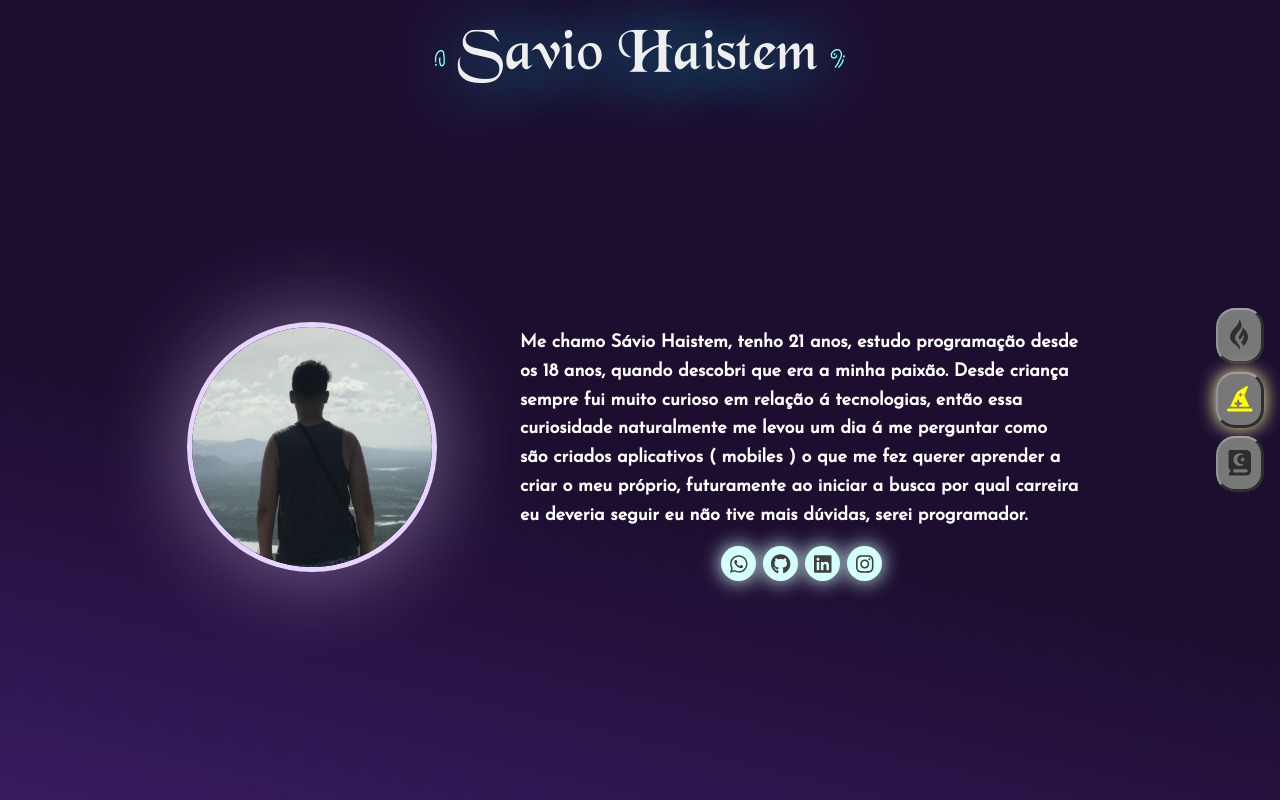
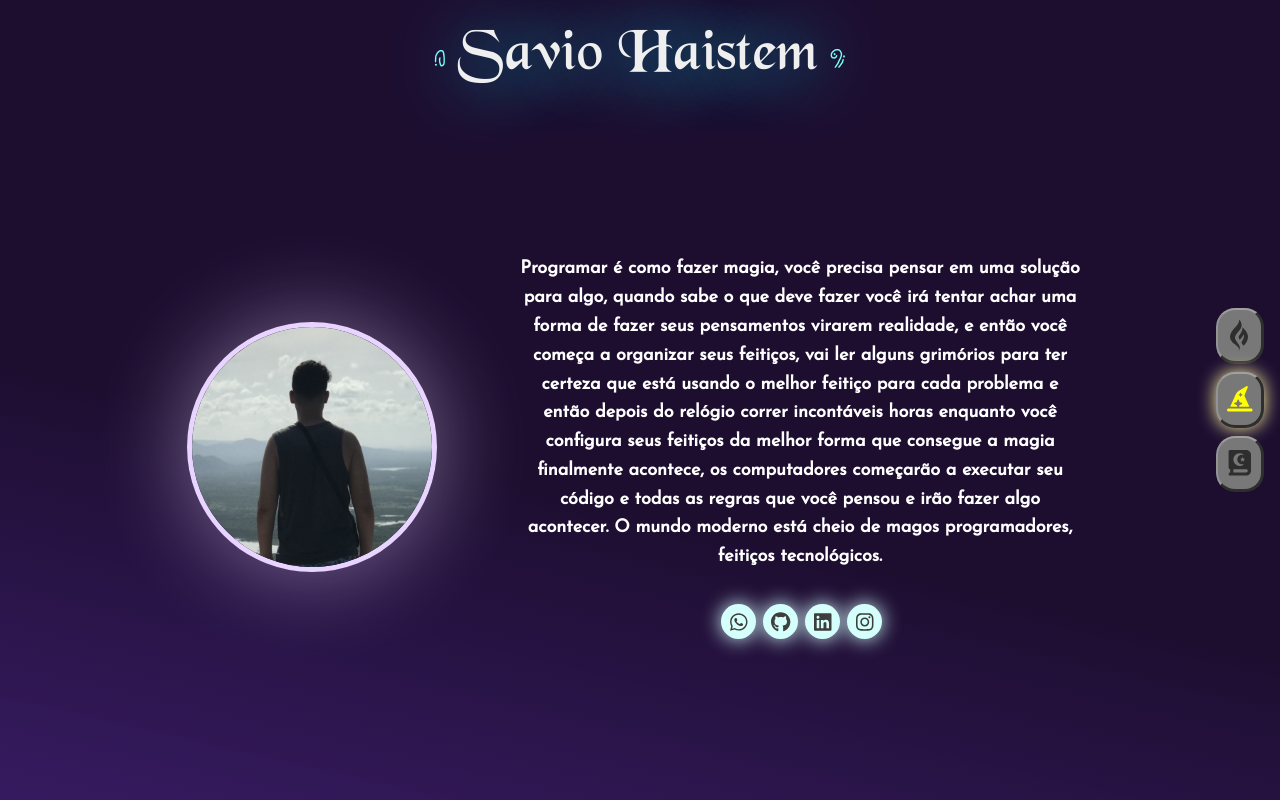
Before and after one commit to SavioHaistem/Portifolio, a Vue app: page / in a window 1280 px wide. Both pictures are taken after a click on the button 1240 px from the left and 400 px from the top of the page. Built offline with nearby package versions, Linux system fonts and the light colour scheme.

Commit message:
feat: descriptions changed

```diff
--- a/src/About.vue
+++ b/src/About.vue
@@ -23,12 +23,14 @@ export default {
       </div>
       <div class="description-body">
         <h5 class="description">
-          Me chamo Sávio Haistem, tenho 21 anos, estudo programação desde os 18 anos, quando
-          descobri que era a minha paixão. Desde criança sempre fui muito curioso em relação á
-          tecnologias, então essa curiosidade naturalmente me levou um dia á me perguntar como são
-          criados aplicativos ( mobiles ) o que me fez querer aprender a criar o meu próprio,
-          futuramente ao iniciar a busca por qual carreira eu deveria seguir eu não tive mais
-          dúvidas, serei programador.
+          Programar é como fazer magia, você precisa pensar em uma solução para algo, quando sabe o
+          que deve fazer você irá tentar achar uma forma de fazer seus pensamentos virarem
+          realidade, e então você começa a organizar seus feitiços, vai ler alguns grimórios para
+          ter certeza que está usando o melhor feitiço para cada problema e então depois do relógio
+          correr incontáveis horas enquanto você configura seus feitiços da melhor forma que
+          consegue a magia finalmente acontece, os computadores começarão a executar seu código e
+          todas as regras que você pensou e irão fazer algo acontecer. O mundo moderno está cheio de
+          magos programadores, feitiços tecnológicos.
         </h5>
         <ul class="link-list">
           <a href="https://wa.me/5584999918236?text=Oi%20Sávio" class="link-item">
@@ -71,7 +73,7 @@ div.description-body > ul.link-list {
   justify-content: center;
   gap: 5px;
   width: 14rem;
-  margin: 0px;
+  margin: 1rem 0px;
   padding: 0px;
 }
 
@@ -110,6 +112,7 @@ section.about > main.main-about > div.photo > img.my-photo {
 
 section.about > main.main-about > div > h5.description {
   font-family: josefin;
+  text-align: center;
   font-size: 18px;
   line-height: 1.8rem;
   padding: 1rem 3rem;
--- a/src/Home.vue
+++ b/src/Home.vue
@@ -8,14 +8,12 @@ export default {
   data() {
     return {
       greenting: [
-        'Programar é como fazer magia, você precisa pensar em uma solução para algo, ',
-        'quando sabe o que deve fazer você irá tentar achar uma forma de fazer seus  pensamentos ',
-        'virarem realidade, e então você começa a organizar seus feitiços, vai ler alguns grimórios ',
-        'para ter certeza que está usando o melhor feitiço para  cada problema e então depois do ',
-        'relógio correr incontáveis horas enquanto você  configura seus feitiços da melhor forma ',
-        'que consegue a magia finalmente acontece, os computadores começarão a executar seu código ',
-        'e todas as regras que você pensou e irão fazer algo acontecer. O mundo moderno está cheio ',
-        'de magos programadores, feitiços tecnológicos.'
+          'Me chamo Sávio Haistem, tenho 21 anos, estudo programação desde os 18 anos, quando ',
+          'descobri que era a minha paixão. Desde criança sempre fui muito curioso em relação á ',
+          'tecnologias, então essa curiosidade naturalmente me levou um dia á me perguntar como são ',
+          'criados aplicativos ( mobiles ) o que me fez querer aprender a criar o meu próprio, ',
+          'futuramente ao iniciar a busca por qual carreira eu deveria seguir eu não tive mais ',
+          'dúvidas, serei programador.'
       ]
     }
   }
```
